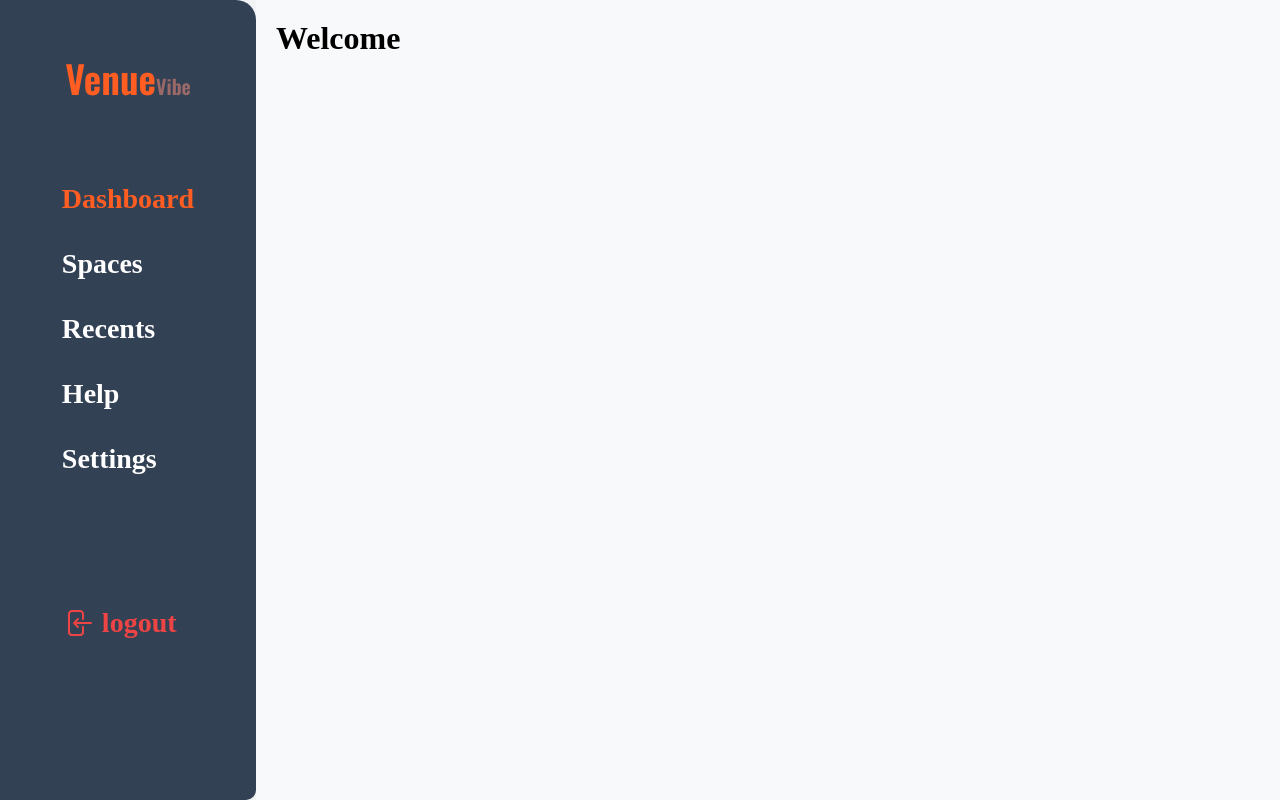
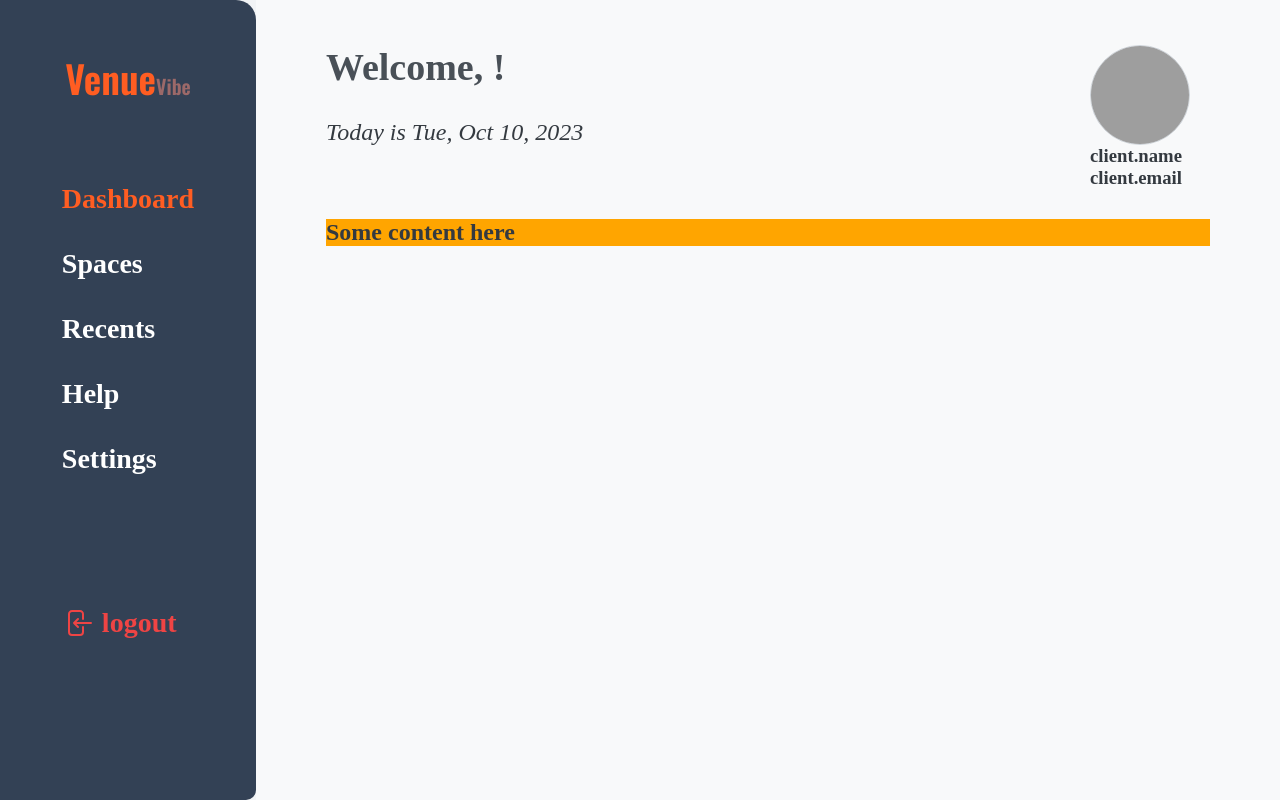
Before and after one commit to kenmusau/venueVibe-client, a React (Create React App) app: page /client/dashboard in a window 1280 px wide. Built offline with nearby package versions, Linux system fonts and the light colour scheme; no server answers; grey boxes are pictures that could not be loaded.

Commit message:
add client user details

```diff
--- a/src/components/ClientDashboard/ClientDashboard.css
+++ b/src/components/ClientDashboard/ClientDashboard.css
@@ -1,6 +1,7 @@
 @import url("https://fonts.googleapis.com/css2?family=Oswald:wght@300;600&display=swap");
 
 .client-dashboard {
+  color: #343a40;
   height: 100vh;
   display: flex;
   justify-content: space-between;
@@ -58,7 +59,7 @@
 }
 
 .sidebar-menu li a:hover {
-  color: #ff5d22;
+  color: #ff922b;
 }
 
 .sidebar-menu li.active a {
--- a/src/components/ClientDashboard/ClientDashboard.js
+++ b/src/components/ClientDashboard/ClientDashboard.js
@@ -1,13 +1,14 @@
-import React, { useContext, useState } from "react";
+import React, { useContext } from "react";
 import { ClientContext } from "../../context/ClientContext";
 import { useNavigate } from "react-router-dom";
 import "./ClientDashboard.css";
 import { baseUrl } from "../../utils";
-import { Link, Outlet } from "react-router-dom";
+import { Link, Outlet, useLocation } from "react-router-dom";
 
 function ClientDashboard() {
   const { client, setClient } = useContext(ClientContext);
-  const [selectedMenuItem, setSelectedMenuItem] = useState("dashboard");
+
+  const location = useLocation();
 
   console.log(client?.data);
 
@@ -29,33 +30,30 @@ function ClientDashboard() {
           Venue<span>Vibe</span>
         </h1>
         <ul className="sidebar-menu">
-          <li className={selectedMenuItem === "dashboard" ? "active" : ""}>
-            <Link
-              to="dashboard"
-              onClick={() => setSelectedMenuItem("dashboard")}
-            >
-              Dashboard
-            </Link>
+          <li
+            className={
+              location.pathname === "/client/dashboard" ? "active" : ""
+            }
+          >
+            <Link to="dashboard">Dashboard</Link>
           </li>
-          <li className={selectedMenuItem === "spaces" ? "active" : ""}>
-            <Link to="spaces" onClick={() => setSelectedMenuItem("spaces")}>
-              Spaces
-            </Link>
+          <li
+            className={location.pathname === "/client/spaces" ? "active" : ""}
+          >
+            <Link to="spaces">Spaces</Link>
           </li>
-          <li className={selectedMenuItem === "recents" ? "active" : ""}>
-            <Link to="recents" onClick={() => setSelectedMenuItem("recents")}>
-              Recents
-            </Link>
+          <li
+            className={location.pathname === "/client/recents" ? "active" : ""}
+          >
+            <Link to="recents">Recents</Link>
           </li>
-          <li className={selectedMenuItem === "help" ? "active" : ""}>
-            <Link to="help" onClick={() => setSelectedMenuItem("help")}>
-              Help
-            </Link>
+          <li className={location.pathname === "/client/help" ? "active" : ""}>
+            <Link to="help">Help</Link>
           </li>
-          <li className={selectedMenuItem === "Settings" ? "active" : ""}>
-            <Link to="Settings" onClick={() => setSelectedMenuItem("Settings")}>
-              Settings
-            </Link>
+          <li
+            className={location.pathname === "/client/settings" ? "active" : ""}
+          >
+            <Link to="settings">Settings</Link>
           </li>
           <li onClick={handleLogoutClick} className="client-logout">
             <svg
--- /dev/null
+++ b/src/components/ClientDashboard/DashBoard.css
@@ -0,0 +1,49 @@
+.client-DashBoard {
+  max-height: 100vh;
+  /* background-color: red; */
+  padding: 25px 50px 0 50px;
+  display: flex;
+  flex-direction: column;
+  color: #343a40;
+  gap: 30px;
+}
+
+.client-intro {
+  /* background-color: green; */
+  height: 20%;
+  display: flex;
+  justify-content: space-between;
+}
+
+.client-intro-greeting h1 {
+  font-size: 38px;
+  margin-bottom: 30px;
+  color: #495057;
+}
+
+.client-intro-greeting h1 span {
+  font-weight: 900;
+}
+
+.client-profile-pic {
+  width: 100px;
+  height: 100px;
+  overflow: hidden;
+  border-radius: 50%;
+  border: 1px solid #ced4da;
+  margin-right: 20px;
+}
+
+.client-profile-pic img {
+  width: 100%;
+  height: 100%;
+  object-fit: cover;
+}
+.client-time {
+  font-size: 24px;
+  font-style: italic;
+}
+.client-dashboard-content {
+  background-color: orange;
+  height: 70%;
+}
--- a/src/components/ClientDashboard/DashBoard.js
+++ b/src/components/ClientDashboard/DashBoard.js
@@ -1,9 +1,40 @@
 import React from "react";
+import "./DashBoard.css";
+
+function formatToday(date) {
+  const options = {
+    weekday: "short",
+    day: "numeric",
+    month: "short",
+    year: "numeric",
+  };
+  return new Intl.DateTimeFormat("en-US", options).format(date);
+}
 
 function DashBoard({ client }) {
+  const today = formatToday(new Date());
   return (
-    <div>
-      <h1>Welcome {client?.data?.username} </h1>
+    <div className="client-DashBoard">
+      <div className="client-intro">
+        <div className="client-intro-greeting">
+          <h1>
+            Welcome, <span>{client?.data?.username}!</span>
+          </h1>
+          <p className="client-time">Today is {today}</p>
+        </div>
+        <div className="client-intro-profile">
+          <div className="client-profile-pic">
+            <img src="#" alt="profile user" />
+          </div>
+          <div className="client-profile-details">
+            <h3>client.name</h3>
+            <h3>client.email</h3>
+          </div>
+        </div>
+      </div>
+      <div className="client-dashboard-content">
+        <h2>Some content here</h2>
+      </div>
     </div>
   );
 }
```
